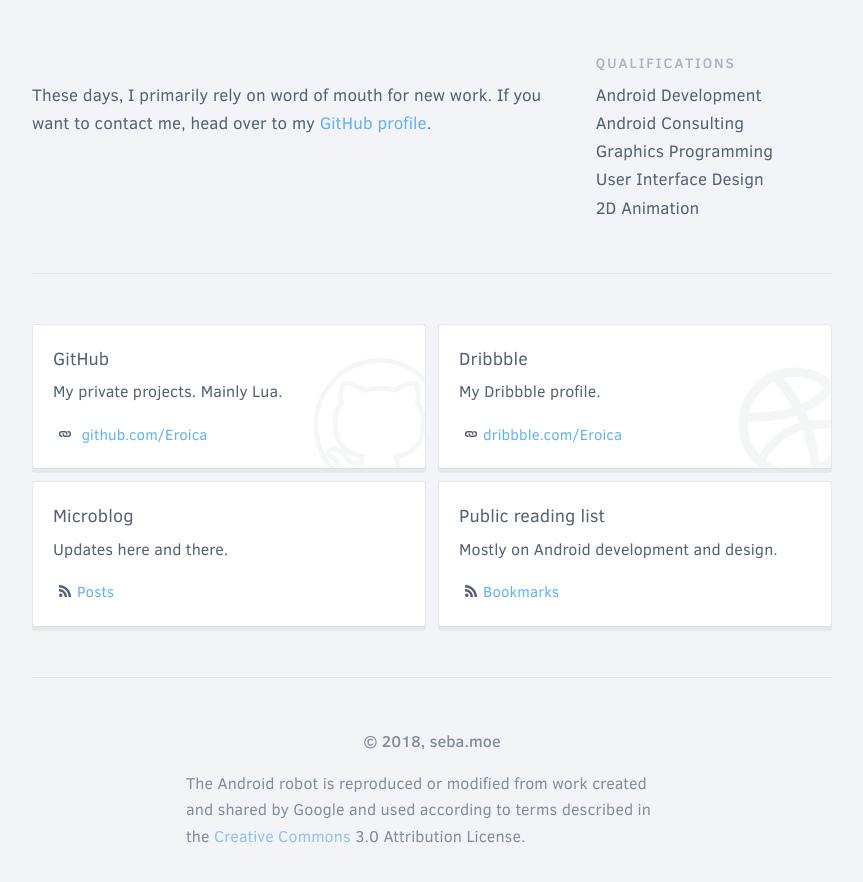
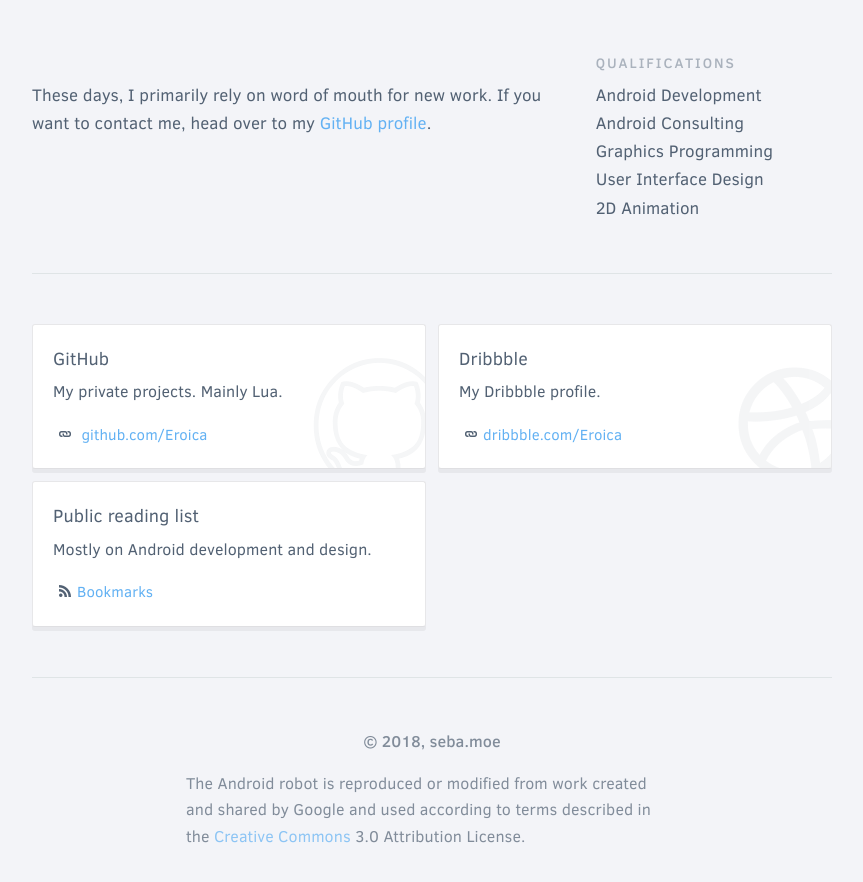
Before and after one commit to Eroica/eroica.github.io, a Jekyll site: the page built from index.html, in a window 1280 px wide and 900 px high, scrolled down 1429 px. Shown: the top 882 px of the window, without its empty margins (208-1071 px from the left). Built offline with Jekyll 4.4.1, drawn with Linux system fonts in a browser that asks for light colours; some web fonts are replaced.

Commit message:
Remove link to micro.blog

```diff
--- a/index.html
+++ b/index.html
@@ -92,14 +92,6 @@
 
 		<div class="box-container">
 			<div class="box">
-				<h4 class="box-header">Microblog</h4>
-
-				<p>Updates here and there.</p>
-
-				<p><i class="ion ion-social-rss"></i><a href="{{ "/feed.xml" | prepend: site.baseurl }}">Posts</a></p>
-			</div>
-
-			<div class="box">
 				<h4 class="box-header">Public reading list</h4>
 
 				<p>Mostly on Android development and design.</p>
```
